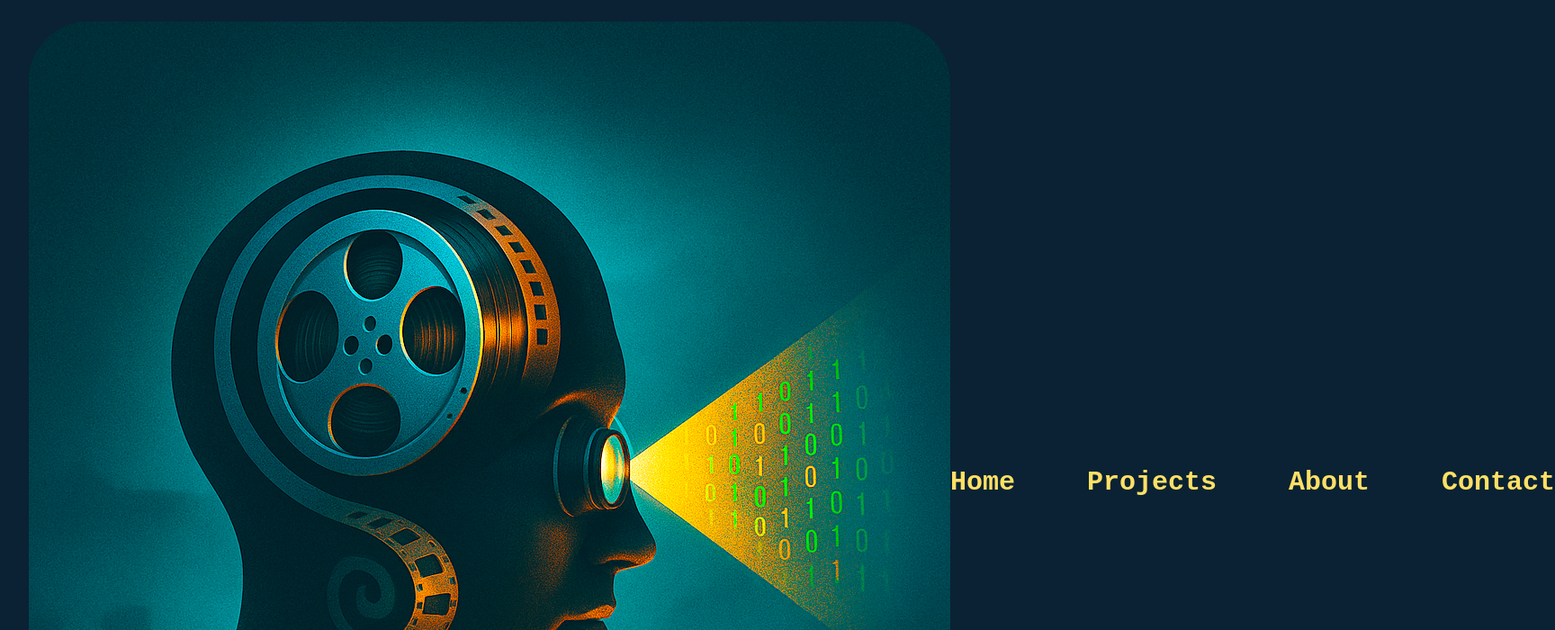
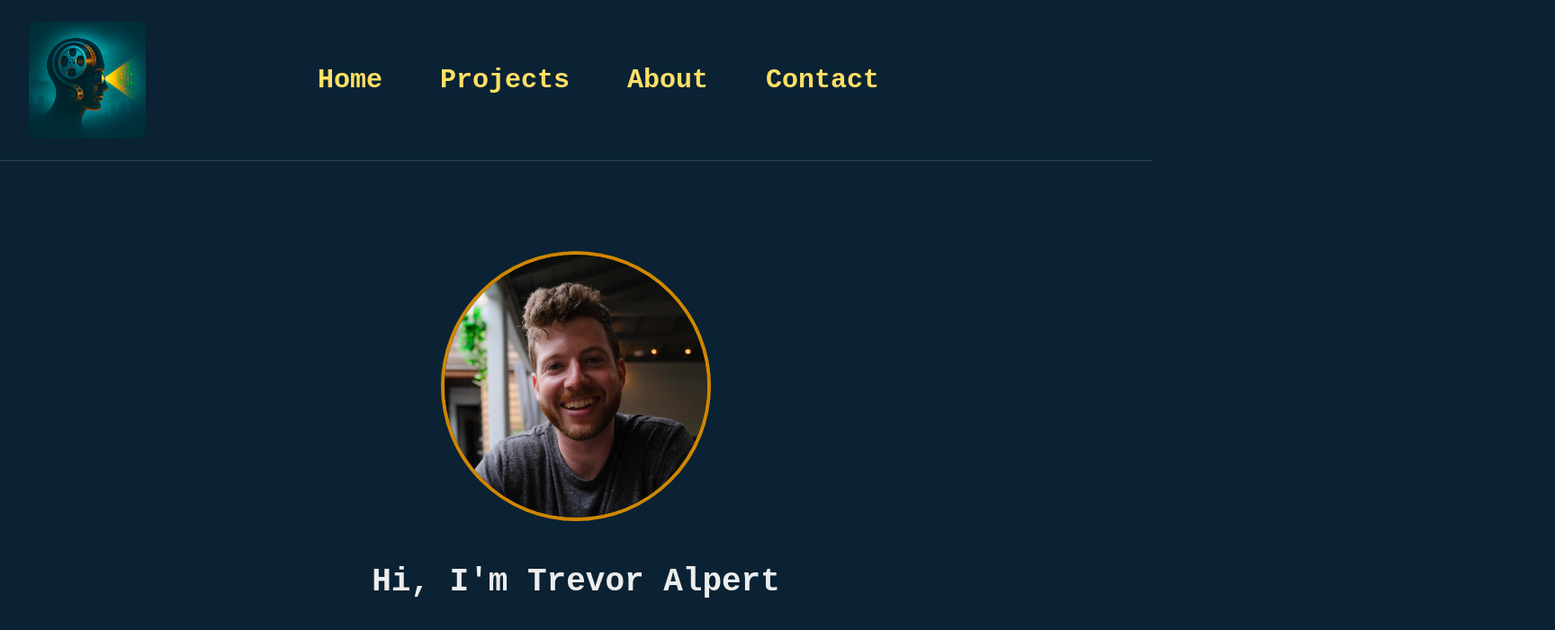
Before and after one commit to trevoralpert/trevoralpert.com, a Next.js app: page / in a window 1280 px wide. Shown: the top 700 px of the page at 90% size, 1728 px wide, since content can reach past the window. Built offline with nearby package versions, Linux system fonts and the light colour scheme.

Commit message:
change icon again again

```diff
--- a/src/app/layout.tsx
+++ b/src/app/layout.tsx
@@ -26,14 +26,17 @@ export default function RootLayout({
 }>) {
   return (
     <html lang="en">
+      <head>
+        <link rel="icon" type="image/png" sizes="192x192" href="/favicon-192x192.png" />
+      </head>
       <body
         className={`${geistSans.variable} ${geistMono.variable} antialiased`}
       >
         <header className="w-full py-6 flex items-center border-b border-gray-700 bg-[#0a2233] mb-8 px-8">
           <Link href="/" className="flex-shrink-0">
-            <Image src="/logo.png" alt="Trevor Alpert Logo" width={100} height={100} className="w-full h-full" />
+            <Image src="/logo.png" alt="Trevor Alpert Logo" width={130} height={130} className="rounded-lg" />
           </Link>
-          <nav className="flex-1 flex justify-center gap-20 text-3xl font-semibold text-white">
+          <nav className="flex-1 flex justify-center gap-16 text-3xl font-semibold text-white">
             <Link href="/" className="hover:text-[#ffe066] transition-colors">Home</Link>
             <Link href="/projects" className="hover:text-[#ffe066] transition-colors">Projects</Link>
             <Link href="/about" className="hover:text-[#ffe066] transition-colors">About</Link>
```
Also changed, not shown: 1 other file (tests, documents, lock files or other folders).
